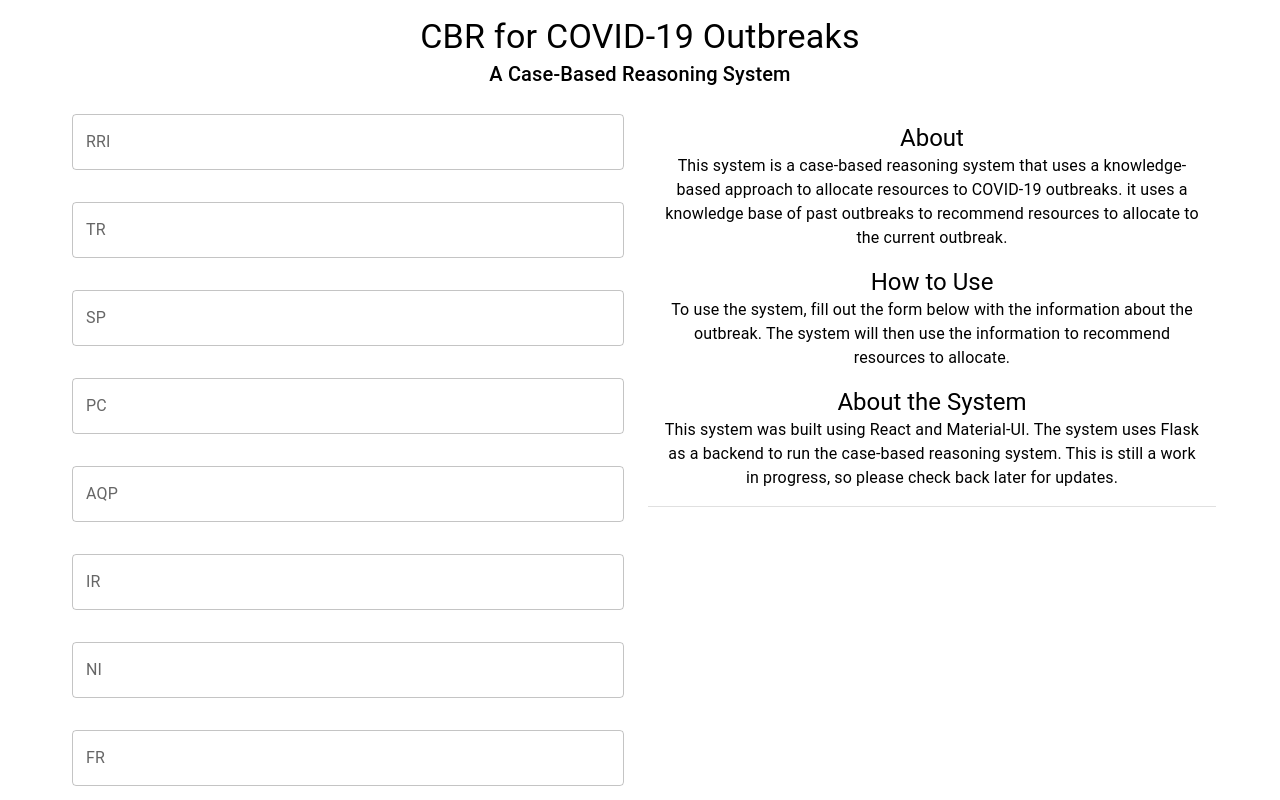
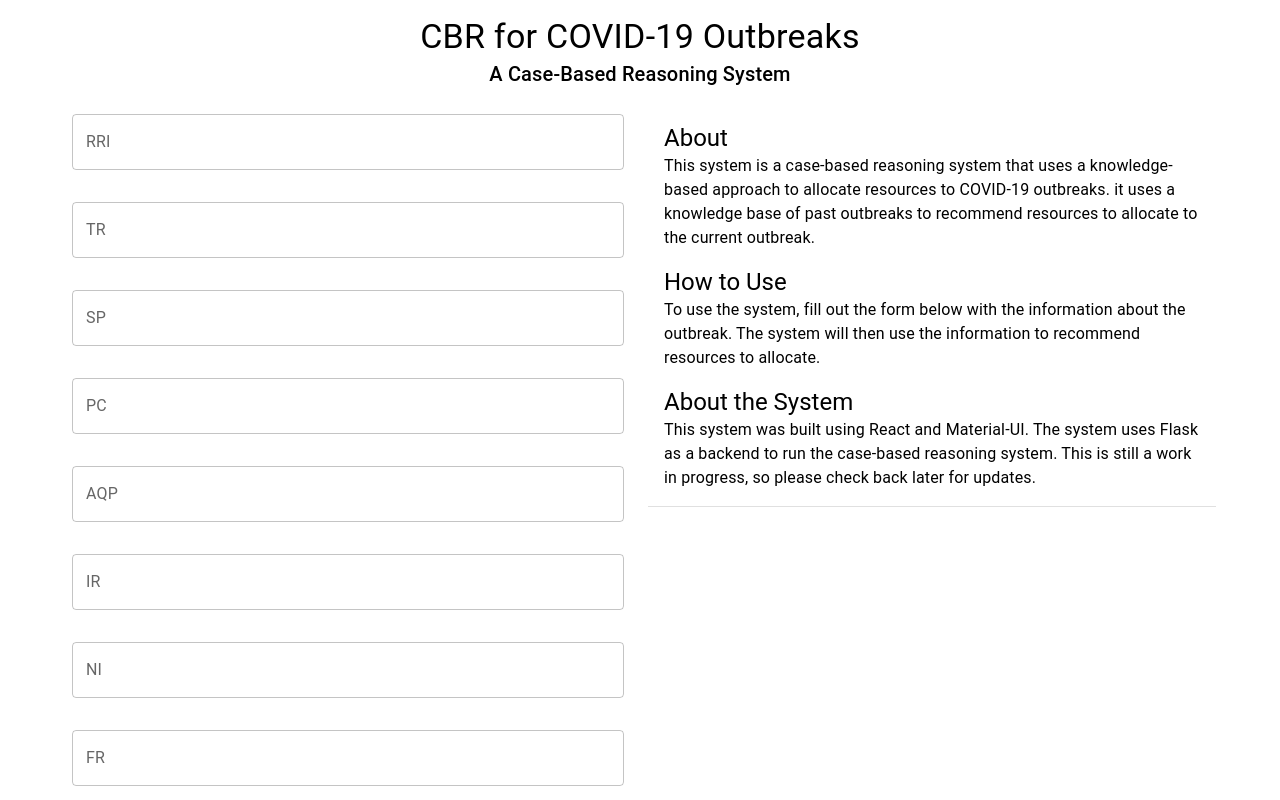
Before and after one commit to shehabshalan/cbr-client, a React (Vite) app: page / in a window 1280 px wide. Shown: the top 800 px of the page. Built offline with nearby package versions, Linux system fonts and the light colour scheme.

Commit message:
text align changed

```diff
--- a/src/components/About.jsx
+++ b/src/components/About.jsx
@@ -5,10 +5,8 @@ const About = () => {
   return (
     <div>
       <Box sx={{ m: 2 }}>
-        <Typography variant="h5" align="center">
-          About
-        </Typography>
-        <Typography variant="body1" align="center">
+        <Typography variant="h5">About</Typography>
+        <Typography variant="body1">
           This system is a case-based reasoning system that uses a
           knowledge-based approach to allocate resources to COVID-19 outbreaks.
           it uses a knowledge base of past outbreaks to recommend resources to
@@ -16,20 +14,16 @@ const About = () => {
         </Typography>
       </Box>
       <Box sx={{ m: 2 }}>
-        <Typography variant="h5" align="center">
-          How to Use
-        </Typography>
-        <Typography variant="body1" align="center">
+        <Typography variant="h5">How to Use</Typography>
+        <Typography variant="body1">
           To use the system, fill out the form below with the information about
           the outbreak. The system will then use the information to recommend
           resources to allocate.
         </Typography>
       </Box>
       <Box sx={{ m: 2 }}>
-        <Typography variant="h5" align="center">
-          About the System
-        </Typography>
-        <Typography variant="body1" align="center">
+        <Typography variant="h5">About the System</Typography>
+        <Typography variant="body1">
           This system was built using React and Material-UI. The system uses
           Flask as a backend to run the case-based reasoning system. This is
           still a work in progress, so please check back later for updates.
```
